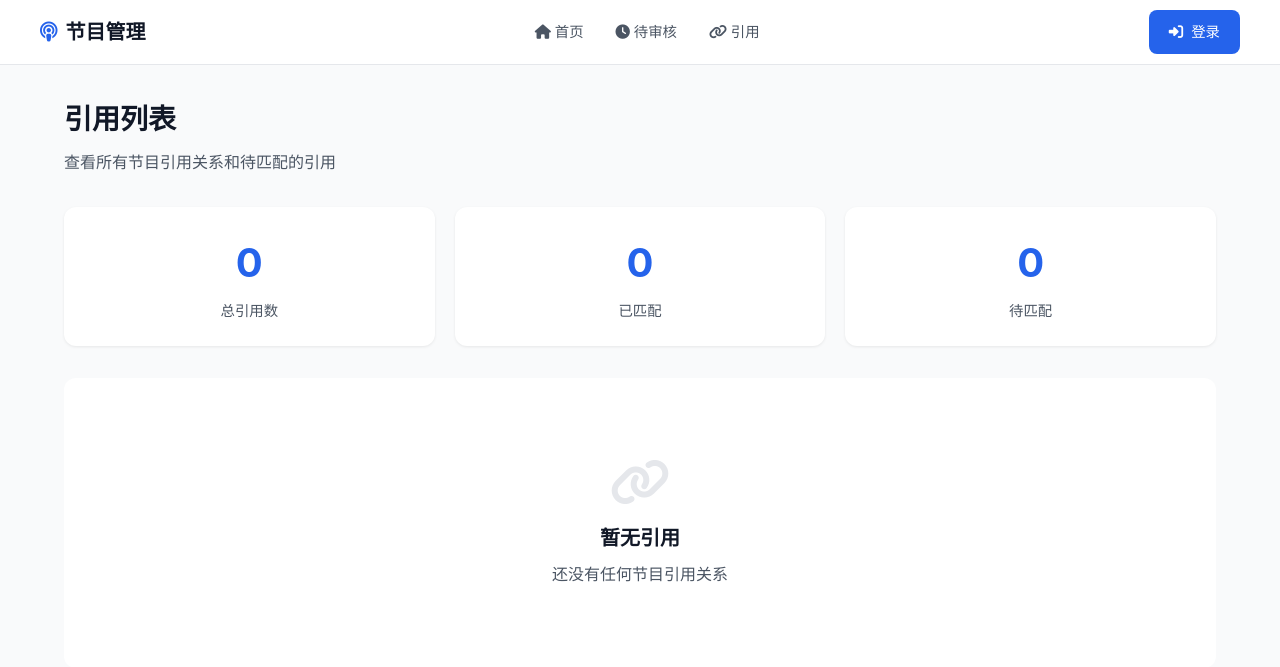
After one commit to BG4JTS/what, a Flask app: page /references in a window 1280 px wide. The commit adds this page. Shown: the top 667 px of the page. Run offline with Flask 3, Linux system fonts and the light colour scheme.

Commit message:
添加番号字段和未来节目引用功能

```diff
--- a/app.py
+++ b/app.py
@@ -18,7 +18,7 @@ GITHUB_API = 'https://api.github.com'
 GITHUB_CLIENT_ID = os.environ.get('GITHUB_CLIENT_ID')
 GITHUB_CLIENT_SECRET = os.environ.get('GITHUB_CLIENT_SECRET')
 
-ADMIN_THRESHOLD = 5
+ADMIN_THRESHOLD = 2
 INITIAL_ADMIN = os.environ.get('INITIAL_ADMIN', 'BG4JTS')
 
 IS_VERCEL = os.environ.get('VERCEL') == '1'
@@ -31,6 +31,7 @@ else:
 PROGRAMS_FILE = os.path.join(DATA_DIR, 'programs.json')
 PENDING_FILE = os.path.join(DATA_DIR, 'pending.json')
 USERS_FILE = os.path.join(DATA_DIR, 'users.json')
+REFERENCES_FILE = os.path.join(DATA_DIR, 'references.json')
 
 login_manager = LoginManager()
 login_manager.init_app(app)
@@ -91,6 +92,51 @@ def update_user(user_data):
             users[i] = user_data
             break
     save_users(users)
+
+def load_references():
+    if os.path.exists(REFERENCES_FILE):
+        with open(REFERENCES_FILE, 'r', encoding='utf-8') as f:
+            return json.load(f)
+    return {"references": []}
+
+def save_references(data):
+    os.makedirs(DATA_DIR, exist_ok=True)
+    with open(REFERENCES_FILE, 'w', encoding='utf-8') as f:
+        json.dump(data, f, ensure_ascii=False, indent=2)
+
+def add_reference(target_code, target_title, source_program_id, source_program_title, author):
+    refs = load_references()
+    refs['references'].append({
+        'target_code': target_code,
+        'target_title': target_title,
+        'source_program_id': source_program_id,
+        'source_program_title': source_program_title,
+        'author': author,
+        'created_at': datetime.now().isoformat(),
+        'notified': False
+    })
+    save_references(refs)
+
+def check_and_notify_references(program_code, program_title, program_id):
+    refs = load_references()
+    notifications = []
+
+    for ref in refs['references']:
+        if not ref.get('notified'):
+            target = ref.get('target_code', '').strip().lower()
+            target_title = ref.get('target_title', '').strip().lower()
+
+            if (target and target == program_code.lower().strip()) or \
+               (target_title and target_title in program_title.lower()):
+                notifications.append(ref)
+                ref['notified'] = True
+                ref['matched_program_id'] = program_id
+                ref['matched_at'] = datetime.now().isoformat()
+
+    if notifications:
+        save_references(refs)
+
+    return notifications
 
 def github_headers():
     return {
@@ -220,6 +266,13 @@ def get_programs():
             pass
     return load_programs_local()
 
+def get_program_by_code(code):
+    programs_data = get_programs()
+    for p in programs_data.get('programs', []):
+        if p.get('code', '').lower() == code.lower():
+            return p
+    return None
+
 def update_admin_status():
     programs_data = get_programs()
     programs = programs_data.get('programs', [])
@@ -301,7 +354,9 @@ def sync_from_github():
 def index():
     data = get_programs()
     programs = data.get('programs', [])
-    return render_template('index.html', programs=programs)
+    refs = load_references()
+    pending_refs = [r for r in refs.get('references', []) if not r.get('notified')]
+    return render_template('index.html', programs=programs, pending_refs=pending_refs)
 
 @app.route('/login')
 def login():
@@ -383,13 +438,32 @@ def sync():
 @login_required
 def add_program():
     if request.method == 'POST':
+        code = request.form.get('code', '').strip()
+
+        if not code:
+            flash('番号是必填项！', 'error')
+            programs_data = get_programs()
+            return render_template('add.html', programs=programs_data.get('programs', []))
+
+        existing = get_program_by_code(code)
+        if existing:
+            flash(f'番号 "{code}" 已存在！请使用其他番号。', 'error')
+            programs_data = get_programs()
+            return render_template('add.html', programs=programs_data.get('programs', []))
+
+        related_ids = request.form.getlist('related')
+
+        future_ref_code = request.form.get('future_ref_code', '').strip()
+        future_ref_title = request.form.get('future_ref_title', '').strip()
+
         program = {
             'id': str(uuid.uuid4())[:8],
+            'code': code,
             'title': request.form.get('title'),
             'description': request.form.get('description'),
             'date': request.form.get('date'),
             'link': request.form.get('link'),
-            'related': request.form.get('related', '').split(',') if request.form.get('related') else [],
+            'related': related_ids,
             'status': 'pending',
             'created_at': datetime.now().isoformat(),
             'author': current_user.username
@@ -406,13 +480,13 @@ def add_program():
                 pending_data['programs'].append(program)
 
                 update_file('data/pending.json', pending_data,
-                           f'添加待审核节目: {program["title"]}', branch_name)
+                           f'添加待审核节目: {program["title"]} ({program["code"]})', branch_name)
 
                 pr = create_pr(
-                    f'[待审核] {program["title"]}',
+                    f'[待审核] {program["title"]} ({program["code"]})',
                     branch_name,
                     'main',
-                    f'**节目信息**\n- 编号: {program["id"]}\n- 标题: {program["title"]}\n- 日期: {program["date"]}\n- 描述: {program["description"]}\n- 链接: {program["link"]}\n- 提交者: {program["author"]}'
+                    f'**节目信息**\n- 番号: {program["code"]}\n- 编号: {program["id"]}\n- 标题: {program["title"]}\n- 日期: {program["date"]}\n- 描述: {program["description"]}\n- 链接: {program["link"]}\n- 提交者: {program["author"]}'
                 )
 
                 if pr:
@@ -424,6 +498,9 @@ def add_program():
                     pending_local['programs'].append(program)
                     save_pending_local(pending_local)
 
+                    if future_ref_code or future_ref_title:
+                        add_reference(future_ref_code, future_ref_title, program['id'], program['title'], current_user.username)
+
                     flash(f'节目已提交！请在GitHub合并PR: #{pr["number"]}', 'success')
                 else:
                     flash('创建PR失败', 'error')
@@ -433,6 +510,10 @@ def add_program():
             pending_data = load_pending_local()
             pending_data['programs'].append(program)
             save_pending_local(pending_data)
+
+            if future_ref_code or future_ref_title:
+                add_reference(future_ref_code, future_ref_title, program['id'], program['title'], current_user.username)
+
             flash('节目已提交（本地模式）', 'success')
 
         return redirect(url_for('index'))
@@ -477,7 +558,7 @@ def approve_program(program_id):
                 programs_data = {"programs": []}
             programs_data['programs'].append(program)
 
-            update_file('data/programs.json', programs_data, f'审核通过: {program["title"]}')
+            update_file('data/programs.json', programs_data, f'审核通过: {program["title"]} ({program.get("code", "")})')
 
             merge_pr(program['pr_number'], f'审核通过: {program["title"]} (审核者: {current_user.username})')
 
@@ -488,7 +569,12 @@ def approve_program(program_id):
 
             update_admin_status()
 
-            flash(f'节目 "{program["title"]}" 已审核通过！', 'success')
+            notifications = check_and_notify_references(program.get('code', ''), program['title'], program['id'])
+            if notifications:
+                notification_msgs = [f'节目 "{n["source_program_title"]}" 引用了此节目' for n in notifications]
+                flash(f'节目 "{program["title"]}" 已审核通过！\n提醒: {"; ".join(notification_msgs)}', 'success')
+            else:
+                flash(f'节目 "{program["title"]}" 已审核通过！', 'success')
         except Exception as e:
             flash(f'审核失败: {str(e)}', 'error')
     else:
@@ -499,7 +585,12 @@ def approve_program(program_id):
         pending_data['programs'] = [p for p in pending_data['programs'] if p['id'] != program_id]
         save_pending_local(pending_data)
 
-        flash(f'节目 "{program["title"]}" 已审核通过！', 'success')
+        notifications = check_and_notify_references(program.get('code', ''), program['title'], program['id'])
+        if notifications:
+            notification_msgs = [f'节目 "{n["source_program_title"]}" 引用了此节目' for n in notifications]
+            flash(f'节目 "{program["title"]}" 已审核通过！\n提醒: {"; ".join(notification_msgs)}', 'success')
+        else:
+            flash(f'节目 "{program["title"]}" 已审核通过！', 'success')
 
     return redirect(url_for('list_pending'))
 
@@ -550,11 +641,20 @@ def program_detail(program_id):
     related_programs = []
     for rel_id in program.get('related', []):
         for p in programs_data['programs']:
-            if p['id'] == rel_id.strip():
+            if p['id'] == rel_id:
                 related_programs.append(p)
                 break
 
-    return render_template('detail.html', program=program, related_programs=related_programs)
+    refs = load_references()
+    referenced_by = [r for r in refs.get('references', []) if r.get('matched_program_id') == program_id]
+
+    return render_template('detail.html', program=program, related_programs=related_programs, referenced_by=referenced_by)
+
+@app.route('/references')
+def list_references():
+    refs = load_references()
+    references = refs.get('references', [])
+    return render_template('references.html', references=references)
 
 def init_data():
     os.makedirs(DATA_DIR, exist_ok=True)
@@ -564,6 +664,8 @@ def init_data():
         save_pending_local({"programs": []})
     if not os.path.exists(USERS_FILE):
         save_users([])
+    if not os.path.exists(REFERENCES_FILE):
+        save_references({"references": []})
 
 init_data()
 
--- a/templates/base.html
+++ b/templates/base.html
@@ -570,6 +570,24 @@
                 display: none;
             }
         }
+
+        .badge {
+            display: inline-block;
+            padding: 4px 10px;
+            border-radius: 12px;
+            font-size: 0.75rem;
+            font-weight: 500;
+        }
+
+        .badge-success {
+            background: #dcfce7;
+            color: #166534;
+        }
+
+        .badge-warning {
+            background: #fef3c7;
+            color: #92400e;
+        }
     </style>
 </head>
 <body>
@@ -590,6 +608,7 @@
                 <a href="{{ url_for('add_program') }}"><i class="fas fa-plus"></i> 添加节目</a>
                 {% endif %}
                 <a href="{{ url_for('list_pending') }}"><i class="fas fa-clock"></i> 待审核</a>
+                <a href="{{ url_for('list_references') }}"><i class="fas fa-link"></i> 引用</a>
                 {% if current_user.is_authenticated and current_user.is_admin %}
                 <a href="{{ url_for('sync') }}"><i class="fas fa-sync"></i> 同步</a>
                 {% endif %}
--- a/templates/pending.html
+++ b/templates/pending.html
@@ -23,7 +23,7 @@
     {% for program in programs %}
     <div class="card">
         <div class="card-header">
-            <span class="card-id">#{{ program.id }}</span>
+            <span class="card-id">{{ program.code }}</span>
         </div>
         <h3 class="card-title">{{ program.title }}</h3>
         <div class="card-meta">
--- /dev/null
+++ b/templates/references.html
@@ -0,0 +1,85 @@
+{% extends "base.html" %}
+{% block title %}引用列表 - 节目管理系统{% endblock %}
+
+{% block content %}
+<div class="page-header">
+    <h1 class="page-title">引用列表</h1>
+    <p class="page-desc">查看所有节目引用关系和待匹配的引用</p>
+</div>
+
+<div class="stats-grid">
+    <div class="stat-card">
+        <div class="stat-number">{{ references|length }}</div>
+        <div class="stat-label">总引用数</div>
+    </div>
+    <div class="stat-card">
+        <div class="stat-number">{{ references|selectattr('notified', 'equalto', true)|list|length }}</div>
+        <div class="stat-label">已匹配</div>
+    </div>
+    <div class="stat-card">
+        <div class="stat-number">{{ references|selectattr('notified', 'equalto', false)|list|length }}</div>
+        <div class="stat-label">待匹配</div>
+    </div>
+</div>
+
+{% if references %}
+<div class="card-grid">
+    {% for ref in references %}
+    <div class="card">
+        <div class="card-header">
+            <span class="card-id">引用 #{{ loop.index }}</span>
+            {% if ref.notified %}
+            <span class="badge badge-success">已匹配</span>
+            {% else %}
+            <span class="badge badge-warning">待匹配</span>
+            {% endif %}
+        </div>
+
+        <div style="margin-bottom: 12px;">
+            <p style="font-size: 0.85rem; color: var(--text-secondary); margin-bottom: 4px;">源节目</p>
+            <p style="font-weight: 500;">
+                <a href="{{ url_for('program_detail', program_id=ref.source_program_id) }}" style="color: var(--primary-color);">
+                    {{ ref.source_program_title }}
+                </a>
+            </p>
+        </div>
+
+        <div style="margin-bottom: 12px;">
+            <p style="font-size: 0.85rem; color: var(--text-secondary); margin-bottom: 4px;">目标节目</p>
+            <p style="font-weight: 500;">
+                {% if ref.target_code %}番号: {{ ref.target_code }}{% endif %}
+                {% if ref.target_code and ref.target_title %} / {% endif %}
+                {% if ref.target_title %}名称: {{ ref.target_title }}{% endif %}
+            </p>
+        </div>
+
+        {% if ref.notified and ref.matched_program_id %}
+        <div style="padding: 12px; background: #ecfdf5; border-radius: 8px; margin-bottom: 12px;">
+            <p style="font-size: 0.85rem; color: #065f46;">
+                <i class="fas fa-check-circle"></i>
+                已匹配到节目：
+                <a href="{{ url_for('program_detail', program_id=ref.matched_program_id) }}" style="color: #047857;">
+                    查看详情
+                </a>
+            </p>
+            <p style="font-size: 0.8rem; color: #065f46; margin-top: 4px;">
+                匹配时间: {{ ref.matched_at[:19].replace('T', ' ') }}
+            </p>
+        </div>
+        {% endif %}
+
+        <div class="card-meta">
+            <span><i class="fas fa-user"></i> {{ ref.author }}</span>
+            <span><i class="fas fa-clock"></i> {{ ref.created_at[:19].replace('T', ' ') }}</span>
+        </div>
+    </div>
+    {% endfor %}
+</div>
+{% else %}
+<div class="empty-state">
+    <i class="fas fa-link"></i>
+    <h3>暂无引用</h3>
+    <p>还没有任何节目引用关系</p>
+</div>
+{% endif %}
+{% endblock %}
```
Also changed, not shown: templates/add.html (+25 -3 lines), templates/detail.html (+19 -1 lines), templates/index.html (+11 -1 lines).
